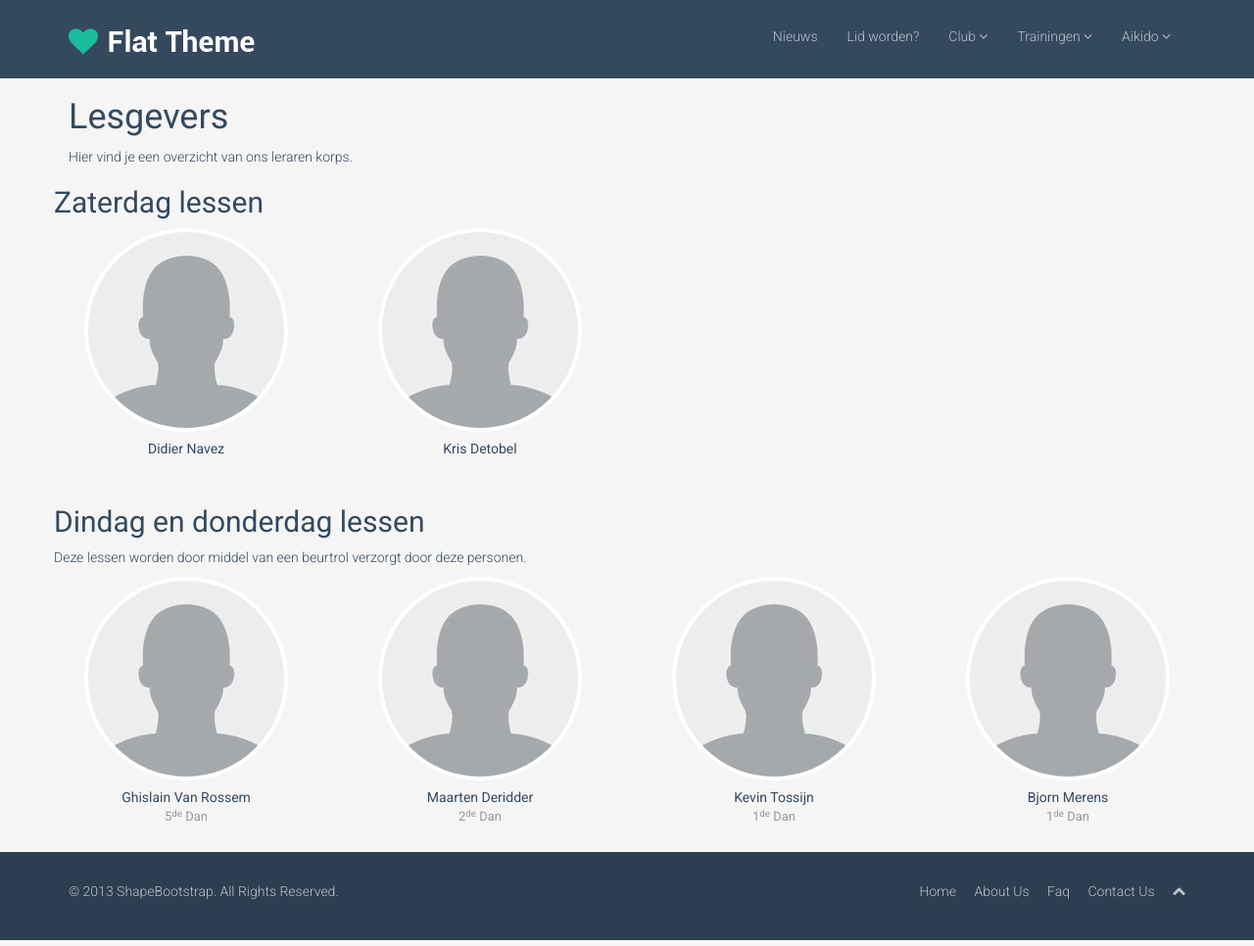
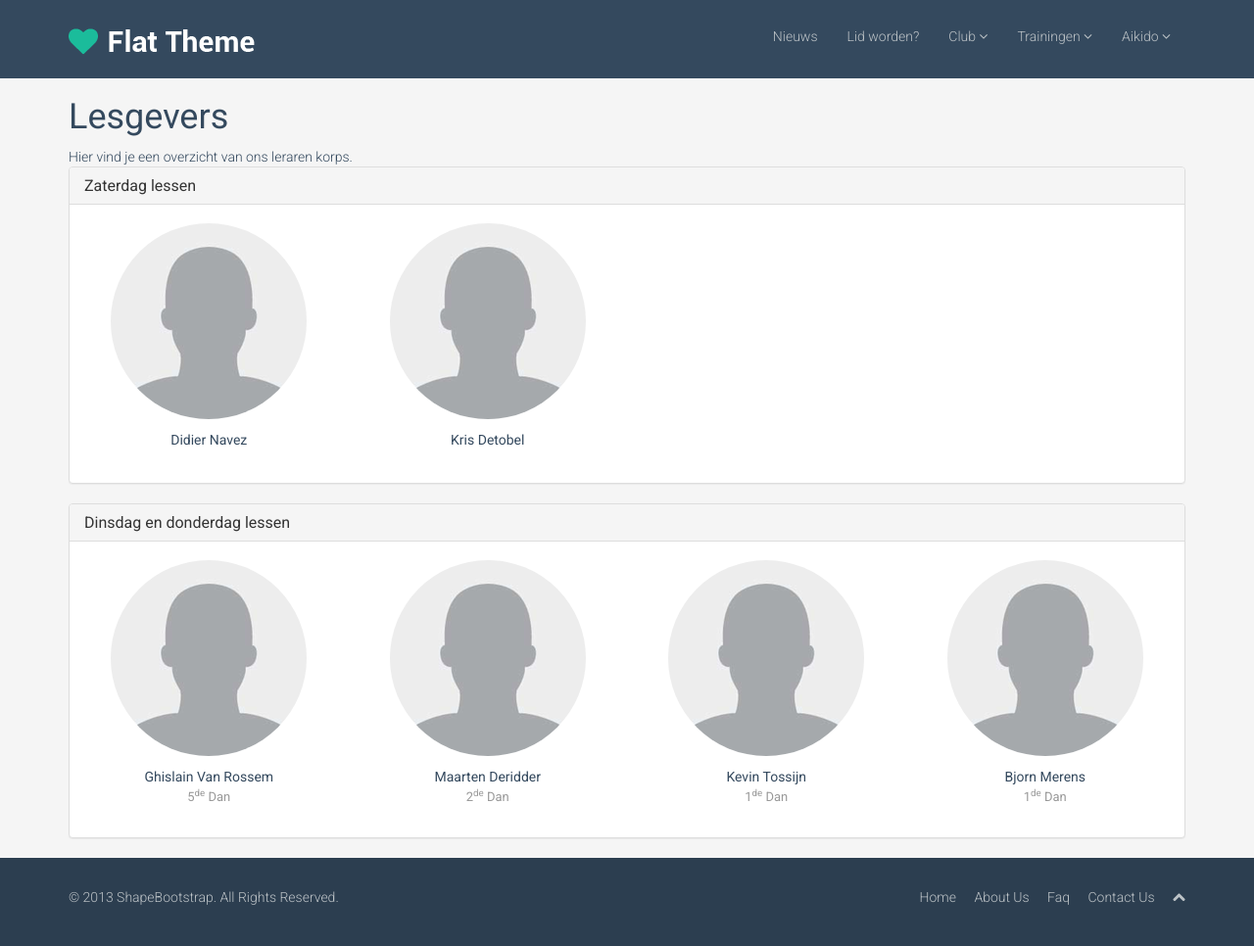
Before and after one commit to kennytordeur/aikidohalle.be, a Jekyll site: the page built from trainingen/lesgevers/index.html, in a window 1280 px wide and 966 px high. Shown: the whole window at 98% size. Built offline with Jekyll 4.4.1, drawn with Linux system fonts in a browser that asks for light colours.

Commit message:
toevoegen error icoon bij trainingsuren + aanpassen layout lesgevers

```diff
--- a/trainingen/lesgevers/index.html
+++ b/trainingen/lesgevers/index.html
@@ -5,19 +5,20 @@
     Lesgevers</h1>
 Hier vind je een overzicht van ons leraren korps.
 
-<div class="row">
-    <h2>
-        Zaterdag lessen
-    </h2>
-    {% include personen.html data='lesgeversKinderen' %}
+<div class="panel panel-default">
+  <div class="panel-heading">
+    <h3 class="panel-title">Zaterdag lessen</h3>
+  </div>
+  <div class="panel-body">
+   {% include personen.html data='lesgeversKinderen' %}
+  </div>
+</div>
 
+<div class="panel panel-default">
+  <div class="panel-heading">
+    <h3 class="panel-title">Dinsdag en donderdag lessen</h3>
+  </div>
+  <div class="panel-body">
+   {% include personen.html data='lesgeversVolwassenen' %}
+  </div>
 </div>
-<div class="row">
-    <h2>
-        Dindag en donderdag lessen
-    </h2>
-    <p>
-    Deze lessen worden door middel van een beurtrol verzorgt door deze personen.
-    </p>
-   {% include personen.html data='lesgeversVolwassenen' %}
-</div>
--- a/trainingen/trainingsuren/index.html
+++ b/trainingen/trainingsuren/index.html
@@ -52,7 +52,10 @@
 
 <div class="panel panel-default">
   <div class="panel-heading">
-    <h3 class="panel-title">Deze uurregeling is steeds van kracht. Toch zijn er enkele uitzonderingen op de regel</h3>
+    <h3 class="panel-title">
+      <span class="glyphicon glyphicon-warning-sign" aria-hidden="true"></span>
+      Deze uurregeling is steeds van kracht. Toch zijn er enkele uitzonderingen op de regel.
+    </h3>
   </div>
   <div class="panel-body">
   	<p>
```
